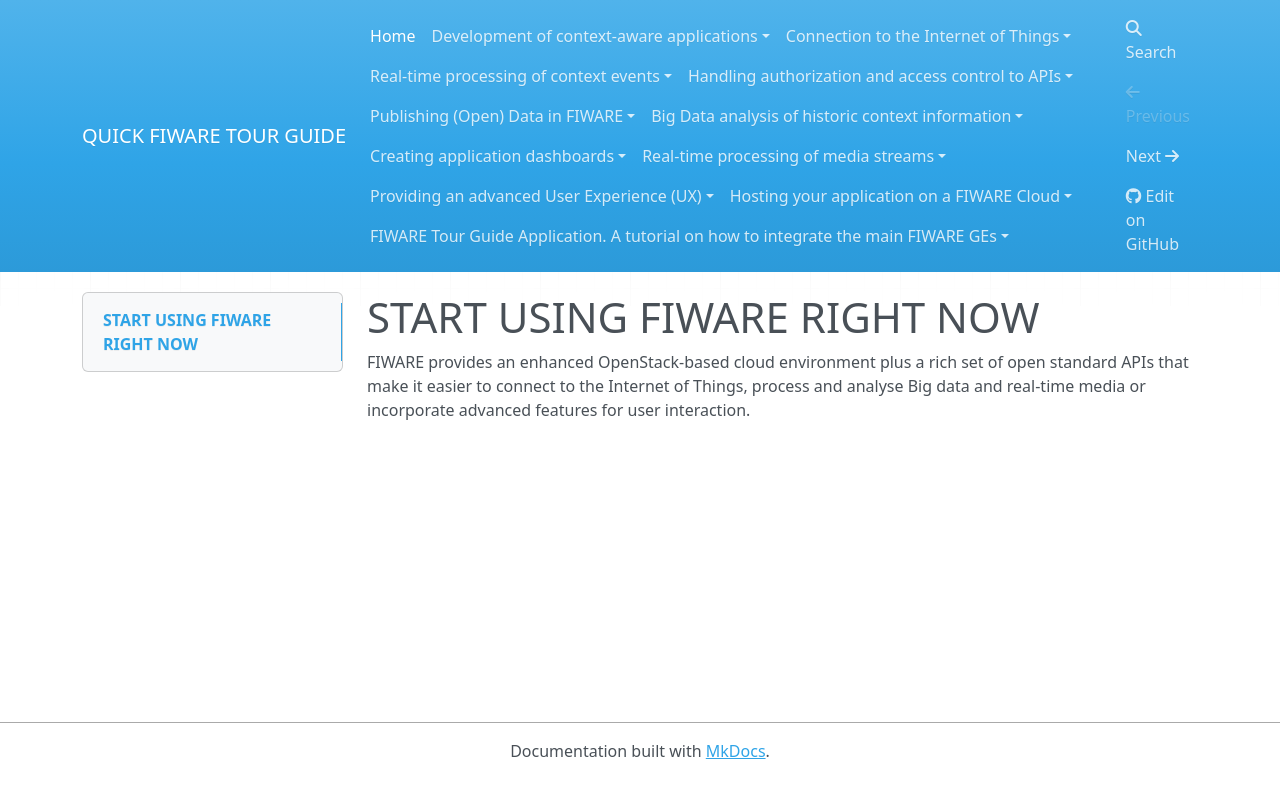
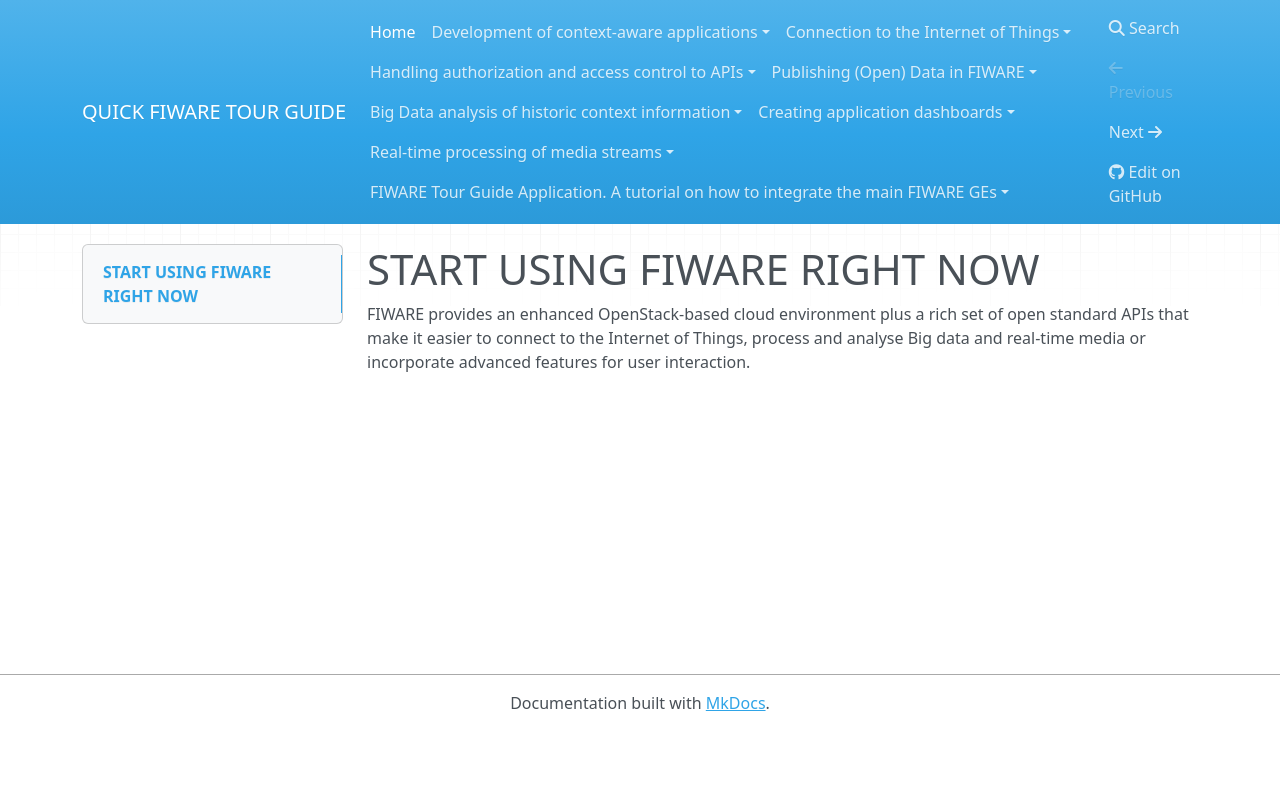
Before and after one commit to FIWARE-Ops/docs.TourGuide, an MkDocs documentation site: the page built from doc/index.md, in a window 1280 px wide. Shown: the top 798 px of the page. Built offline with MkDocs 1.6.1, drawn with Linux system fonts in a browser that asks for light colours; nearby versions of some CDN libraries; comment, search, counter and statistics services are not loaded; old or Windows-style settings are respelled for this version of MkDocs; part of the change alters nothing that is shown.

Commit message:
Removing no longer needed components

```diff
--- a/mkdocs.yml
+++ b/mkdocs.yml
@@ -25,12 +25,6 @@ pages:
      - 'Reading data from IoT devices': 'connection-to-the-internet-of-things/how-to-read-measures-captured-from-iot-devices.md'
      - 'Acting upon IoT devices': 'connection-to-the-internet-of-things/how-to-act-upon-iot-devices.md'
      - 'Deep dive': 'connection-to-the-internet-of-things/deep-dive.md'
-  - 'Real-time processing of context events':
-     - 'Introduction': 'real-time-processing-of-context-events/introduction.md'
-     - 'How to define a CEP application': 'real-time-processing-of-context-events/how-to-define-a-cep-application.md'
-     - 'How to administrate the CEP': 'real-time-processing-of-context-events/how-to-administrate-the-cep.md'
-     - 'How to send input events to the CEP': 'real-time-processing-of-context-events/how-to-send-input-events-to-the-cep.md'
-     - 'Deep dive': 'real-time-processing-of-context-events/deep-dive.md'
   - 'Handling authorization and access control to APIs':
      - 'Introduction': 'handling-authorization-and-access-control-to-apis/introduction.md'
      - 'Creating your identity in FIWARE': 'handling-authorization-and-access-control-to-apis/how-to-create-your-identity-in-fiware.md'
@@ -71,22 +65,6 @@ pages:
      - 'What is the architecture of a Kurento enabled application': 'real-time-processing-of-media-streams/whats-the-architecture-of-a-kurento-enabled-application.md'
      - 'How to develop a Kurento enabled application': 'real-time-processing-of-media-streams/how-to-develop-a-kurento-enabled-application.md'
      - 'Deep dive': 'real-time-processing-of-media-streams/deep-dive.md'
-  - 'Providing an advanced User Experience (UX)':
-     - 'Introduction': 'providing-an-advanced-user-experience-ux/introduction.md'
-     - '3D-UI: Interactive 3D graphics and Augmented Reality in any Web browser': 'providing-an-advanced-user-experience-ux/3d-ui-interactive-3d-graphics-and-augmented-reality-in-any-web-browser.md'
-     - 'XML3D: Interactive 3D graphics and Augmented Reality via DOM extensions':
-       - 'Introduction': 'providing-an-advanced-user-experience-ux/xml3d-interactive-3d-graphics-and-augmented-reality-via-dom-extensions/introduction.md'
-       - 'How to set up a first XML3D scene': 'providing-an-advanced-user-experience-ux/xml3d-interactive-3d-graphics-and-augmented-reality-via-dom-extensions/how-to-set-up-a-first-xml3d-scene.md'
-       - 'How to use Xflow for AR applications with XML3D and the Augmented Reality GE': 'providing-an-advanced-user-experience-ux/xml3d-interactive-3d-graphics-and-augmented-reality-via-dom-extensions/how-to-use-xflow-for-ar-applications-with-xml3d-and-the-augmented-reality-ge.md'
-     - '3D graphics on the Web with Three.js': 'providing-an-advanced-user-experience-ux/3d-graphics-on-the-web-with-three-js.md'
-     - 'Multiuser 3D with WebTundra (Games, Virtual Worlds, Collaborative applications)': 'providing-an-advanced-user-experience-ux/multiuser-3d-with-webtundra-games-virtual-worlds-collaborative-applications.md'
-     - 'Deep dive': 'providing-an-advanced-user-experience-ux/deep-dive.md'
-  - 'Hosting your application on a FIWARE Cloud':
-     - 'Introduction': 'hosting-your-application-on-a-fiware-cloud/introduction.md'
-     - 'How to provision and manage your virtual infrastructure on FIWARE Cloud': 'hosting-your-application-on-a-fiware-cloud/how-to-provision-and-manage-your-virtual-infrastructure-on-fiware-cloud.md'
-     - 'How to use Object Storage capabilities of FIWARE Cloud': 'hosting-your-application-on-a-fiware-cloud/how-to-use-object-storage-capabilities-of-fiware-cloud.md'
-     - 'How to use Blueprints to manage complex applications hosted on FIWARE Cloud': 'hosting-your-application-on-a-fiware-cloud/how-to-use-blueprints-to-manage-complex-applications-hosted-on-fiware-cloud.md'
-     - 'How to invoke FIWARE Cloud capabilities via an API': 'hosting-your-application-on-a-fiware-cloud/how-to-invoke-fiware-cloud-capabilities-via-an-api.md'
   - 'FIWARE Tour Guide Application. A tutorial on how to integrate the main FIWARE GEs':
      - 'Introduction': 'fiware-tour-guide-application-a-tutorial-on-how-to-integrate-the-main-fiware-ges/introduction.md'
      - 'Installation': 'fiware-tour-guide-application-a-tutorial-on-how-to-integrate-the-main-fiware-ges/installation.md'
```
